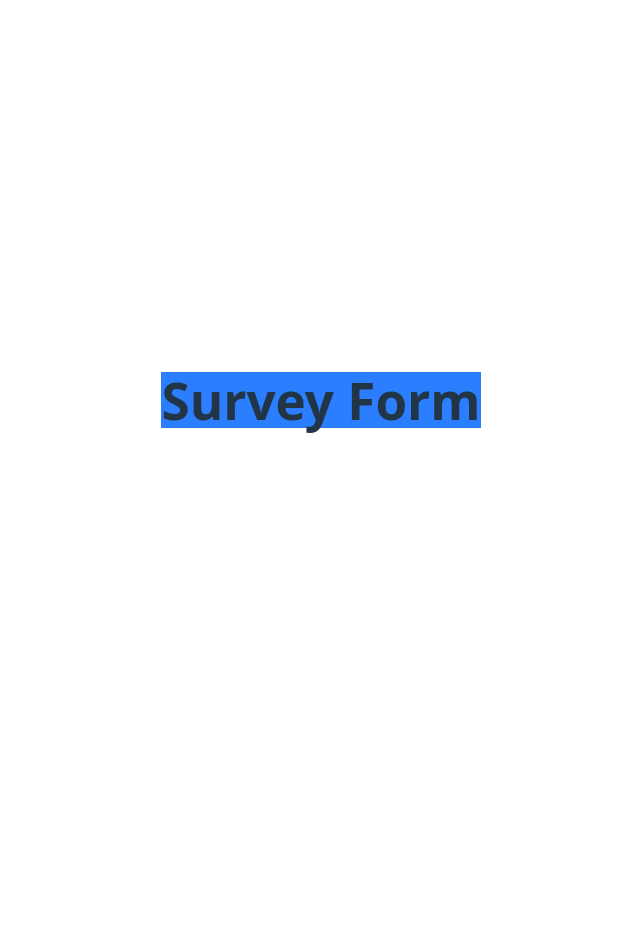
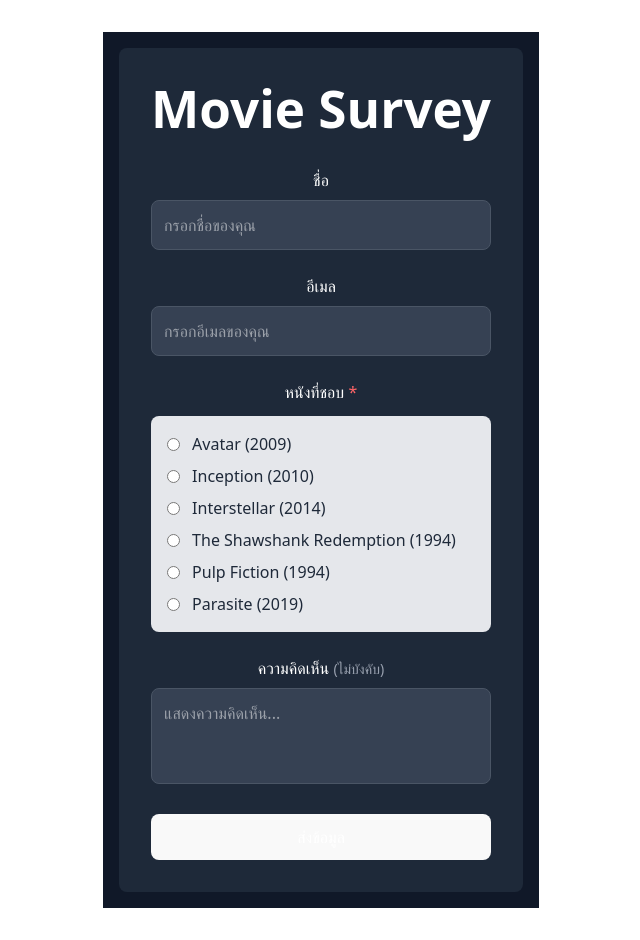
Before and after one commit to CatKitS11/React-Quick-Form-Mini-Project, a React (Vite) app: page / in a window 1280 px wide. Shown: the whole page, without its empty margins (319-959 px from the left). Before the commit the page ends 800 px from the top, so only its background shows below. Built offline with nearby package versions, Linux system fonts and the light colour scheme.

Commit message:
feat(component):edit code=> surveyForm,radioGroup textField,summeryForm

```diff
--- a/components/RadioGroup.jsx
+++ b/components/RadioGroup.jsx
@@ -1,3 +1,23 @@
-function RadioGroup() {}
+import { movies } from "../constants/movies.js";
 
-export default RadioGroup;
+function RadioButton({ selectedOption, setSelectedOption }) {
+  return (
+    <div className="space-y-2">
+      {movies.map((movie, i) => (
+        <label key={i} className="flex items-center text-gray-800 cursor-pointer">
+          <input
+            type="radio"
+            name="movie"
+            value={movie.title}
+            checked={selectedOption === movie.title}
+            onChange={(e) => setSelectedOption(e.target.value)}
+            className="mr-3"
+          />
+          <span>{movie.title} ({movie.year})</span>
+        </label>
+      ))}
+    </div>
+  );
+}
+
+export default RadioButton;
--- a/components/SummaryForm.jsx
+++ b/components/SummaryForm.jsx
@@ -1,3 +1,55 @@
-function SummaryForm() {}
+function SurveySummary({ name, email, favoriteMovie, comments, onReset }) {
+    return (
+      <div className="min-h-screen bg-gray-900 flex items-center justify-center p-4">
+        <div className="bg-gray-800 p-8 rounded-lg max-w-md w-full">
+          <h2 className="text-white text-3xl font-bold text-center mb-8">ขอบคุณ!</h2>
 
-export default SummaryForm;
+          <div className="space-y-4 mb-8">
+            <div className="bg-gray-700 p-4 rounded-lg">
+              <p className="text-gray-400 text-sm">ชื่อ</p>
+              <p className="text-white font-medium">{name}</p>
+            </div>
+
+            <div className="bg-gray-700 p-4 rounded-lg">
+              <p className="text-gray-400 text-sm">อีเมล</p>
+              <p className="text-white font-medium">{email}</p>
+            </div>
+
+            <div className="bg-gray-700 p-4 rounded-lg">
+              <p className="text-gray-400 text-sm">หนังที่ชอบ</p>
+              <p className="text-white font-medium">{favoriteMovie}</p>
+            </div>
+
+            {comments && (
+              <div className="bg-gray-700 p-4 rounded-lg">
+                <p className="text-gray-400 text-sm">ความคิดเห็น</p>
+                <p className="text-white font-medium">{comments}</p>
+              </div>
+            )}
+          </div>
+
+          <div className="space-y-3">
+            <button
+              onClick={onReset}
+              className="w-full bg-blue-600 hover:bg-blue-700 text-white font-bold py-3 rounded-lg transition-colors"
+            >
+              ส่งใหม่
+            </button>
+
+            <button
+              onClick={() => {
+                if (confirm('คุณต้องการล้างข้อมูลทั้งหมดหรือไม่?')) {
+                  onReset();
+                }
+              }}
+              className="w-full bg-red-600 hover:bg-red-700 text-white font-bold py-3 rounded-lg transition-colors"
+            >
+              ล้างข้อมูล
+            </button>
+          </div>
+        </div>
+      </div>
+    );
+  }
+
+  export default SurveySummary;
--- a/components/SurveyForm.jsx
+++ b/components/SurveyForm.jsx
@@ -1,18 +1,111 @@
+import { useState } from "react";
+import { validateForm } from "../utils/validation";
+import TextField from "./TextField";
+import RadioButton from "./RadioGroup";
+import SurveySummary from "./SummaryForm";
 
 function SurveyForm() {
+  const [name, setName] = useState("");
+  const [email, setEmail] = useState("");
+  const [favoriteMovie, setFavoriteMovie] = useState("");
+  const [comments, setComments] = useState("");
+
+  const [nameError, setNameError] = useState("");
+  const [emailError, setEmailError] = useState("");
+  const [favoriteMovieError, setFavoriteMovieError] = useState("");
+
+  const [isSubmitted, setIsSubmitted] = useState(false);
+
+  const handleSubmit = (e) => {
+    e.preventDefault();
+    if (validateForm(name, favoriteMovie, email, setNameError, setFavoriteMovieError, setEmailError)) {
+      setIsSubmitted(true);
+    }
+  };
+
+  const handleReset = () => {
+    setName("");
+    setEmail("");
+    setFavoriteMovie("");
+    setComments("");
+    setIsSubmitted(false);
+    setNameError("");
+    setEmailError("");
+    setFavoriteMovieError("");
+  };
+
+  if (isSubmitted) {
+    return (
+      <SurveySummary
+        name={name}
+        email={email}
+        favoriteMovie={favoriteMovie}
+        comments={comments}
+        onReset={handleReset}
+      />
+    );
+  }
+
   return (
-    <div>
-      <h1 className="bg-blue-500 text-2xl font-bold">Survey Form</h1>
+    <div className="min-h-screen bg-gray-900 flex items-center justify-center p-4">
+      <div className="bg-gray-800 p-8 rounded-lg max-w-md w-full">
+        <h1 className="text-white text-3xl font-bold text-center mb-8">Movie Survey</h1>
+
+        <form onSubmit={handleSubmit} className="space-y-6">
+          <TextField
+            label="ชื่อ"
+            value={name}
+            onChange={(e) => setName(e.target.value)}
+            error={nameError}
+            placeholder="กรอกชื่อของคุณ"
+          />
+
+          <TextField
+            label="อีเมล"
+            type="email"
+            value={email}
+            onChange={(e) => setEmail(e.target.value)}
+            error={emailError}
+            placeholder="กรอกอีเมลของคุณ"
+          />
+
+          <div>
+            <label className="block text-white font-medium mb-3">
+              หนังที่ชอบ <span className="text-red-400">*</span>
+            </label>
+            <div className="bg-gray-200 p-4 rounded-lg">
+              <RadioButton
+                selectedOption={favoriteMovie}
+                setSelectedOption={setFavoriteMovie}
+              />
+            </div>
+            {favoriteMovieError && (
+              <p className="text-red-400 text-sm mt-1">{favoriteMovieError}</p>
+            )}
+          </div>
+
+          <div>
+            <label className="block text-white font-medium mb-2">
+              ความคิดเห็น <span className="text-gray-400 text-sm">(ไม่บังคับ)</span>
+            </label>
+            <textarea
+              value={comments}
+              onChange={(e) => setComments(e.target.value)}
+              placeholder="แสดงความคิดเห็น..."
+              className="w-full p-3 rounded-lg bg-gray-700 text-white border border-gray-600 focus:border-blue-500 focus:outline-none h-24 resize-none"
+            />
+          </div>
+
+          <button
+            type="submit"
+            className="w-full bg-blue-600 hover:bg-blue-700 text-white font-bold py-3 rounded-lg transition-colors"
+          >
+            ส่งข้อมูล
+          </button>
+        </form>
+      </div>
     </div>
   );
 }
 
-
-
-
-
-
-
-
-
 export default SurveyForm;
--- a/components/TextField.jsx
+++ b/components/TextField.jsx
@@ -1,3 +1,19 @@
-function TextField() {}
+function TextField({ label, value, onChange, error, type = "text", placeholder }) {
+    return (
+      <div>
+        <label className="block text-white font-medium mb-2">{label}</label>
+        <input
+          type={type}
+          value={value}
+          onChange={onChange}
+          placeholder={placeholder}
+          className={`w-full p-3 rounded-lg bg-gray-700 text-white border ${
+            error ? "border-red-500" : "border-gray-600"
+          } focus:border-blue-500 focus:outline-none`}
+        />
+        {error && <p className="text-red-400 text-sm mt-1">{error}</p>}
+      </div>
+    );
+  }
 
-export default TextField;
+  export default TextField;
--- a/utils/validation.js
+++ b/utils/validation.js
@@ -1,30 +1,38 @@
+export function validateRequired(value) {
+  return value && value.trim() !== "";
+}
+
+export function validateEmail(email) {
+  const emailRegex = /^[^\s@]+@[^\s@]+\.[^\s@]+$/;
+  return emailRegex.test(email);
+}
+
 export function validateForm(name, favoriteMovie, email, setNameError, setFavoriteMovieError, setEmailError) {
   let isValid = true;
-    // validate name
-    const emailRegex = /^[^\s@]+@[^\s@]+\.[^\s@]+$/;
 
   if (!name) {
-      setNameError("please enter your name");
+    setNameError("กรุณาใส่ชื่อ");
     isValid = false;
   } else {
     setNameError("");
   }
 
   if (!favoriteMovie) {
-      setFavoriteMovieError("please select your favorite movie");
+    setFavoriteMovieError("กรุณาเลือกหนัง");
     isValid = false;
   } else {
     setFavoriteMovieError("");
   }
 
   if (!email) {
-      setEmailError("please enter your email");
+    setEmailError("กรุณาใส่อีเมล");
     isValid = false;
-    } else if (!emailRegex.test(email)) {
-      setEmailError("your email is not valid");
+  } else if (!validateEmail(email)) {
+    setEmailError("รูปแบบอีเมลไม่ถูกต้อง");
     isValid = false;
   } else {
     setEmailError("");
   }
+
   return isValid;
 }
```
Also changed, not shown: constants/movies.js (renamed from contants/movies.js). Lines whose indentation alone changed are shown as unchanged.
